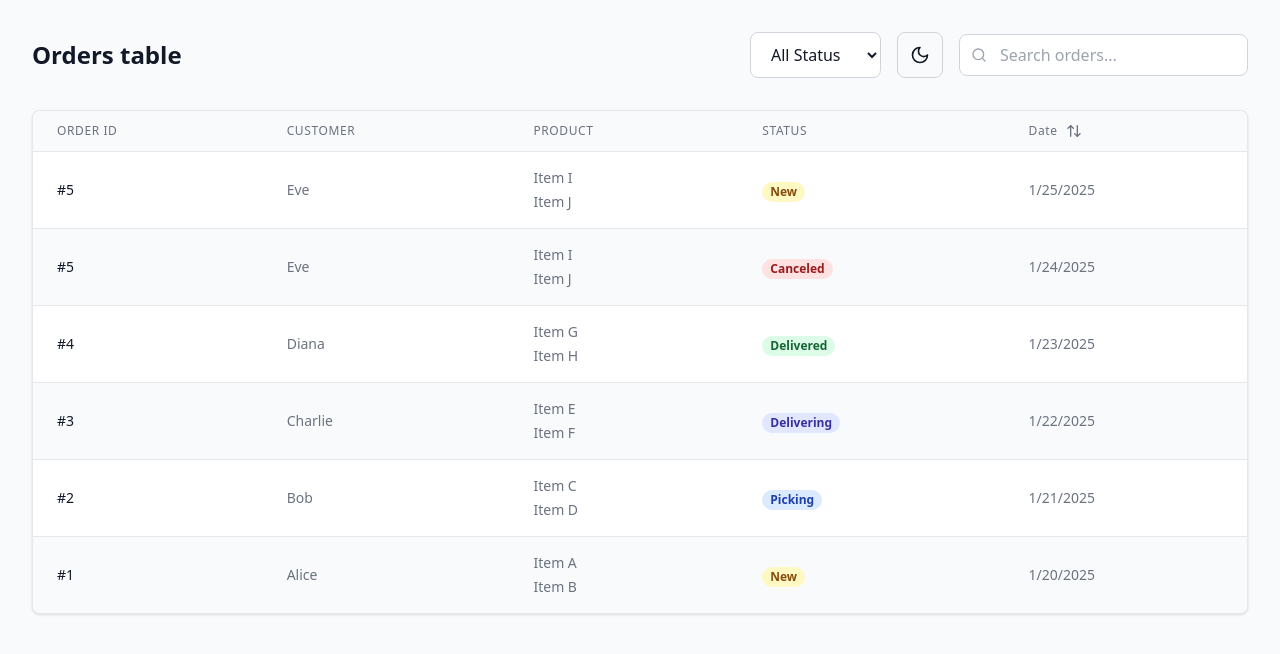
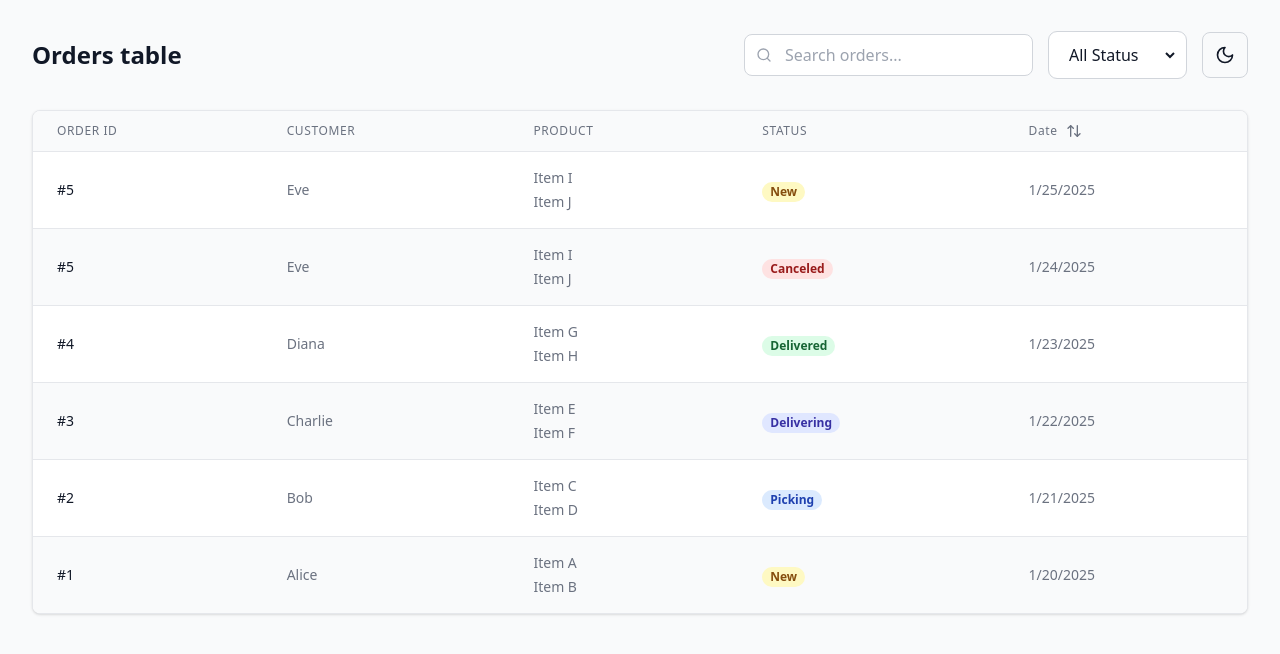
Before and after one commit to dev-mkr/rabbit-task, a React (Vite) app: page / in a window 1280 px wide. Shown: the top 654 px of the page. Built offline with nearby package versions, Linux system fonts and the light colour scheme.

Commit message:
style: fix table  header

```diff
--- a/src/pages/OrdersTable/OrdersTable.tsx
+++ b/src/pages/OrdersTable/OrdersTable.tsx
@@ -103,13 +103,12 @@ export const OrdersTable = () => {
               Orders table
             </h1>
 
-            <div className="flex flex-col gap-4 sm:flex-row sm:items-center">
-              <div className="flex w-full gap-4">
+            <div className="flex flex-col gap-4 sm:flex-row-reverse sm:items-center">
+              <div className="flex justify-end gap-4">
                 <StatusFilter
                   statusFilter={statusFilter}
                   onStatusFilterChange={setStatusFilter}
                 />
-
                 <ToggleThemeButton />
               </div>
               <SearchBar
--- a/src/pages/OrdersTable/components/SearchBar.tsx
+++ b/src/pages/OrdersTable/components/SearchBar.tsx
@@ -14,7 +14,7 @@ export const SearchBar = ({ searchTerm, onSearchChange }: SearchBarProps) => {
         placeholder="Search orders..."
         value={searchTerm}
         onChange={(e) => onSearchChange(e.target.value)}
-        className="rounded-lg border border-gray-300 bg-white py-2 pl-10 pr-4 text-gray-900 focus:outline-none focus:ring-2 focus:ring-blue-500 dark:border-gray-600 dark:bg-gray-800 dark:text-white"
+        className="w-full rounded-lg border border-gray-300 bg-white py-2 pl-10 pr-4 text-gray-900 focus:outline-none focus:ring-2 focus:ring-blue-500 dark:border-gray-600 dark:bg-gray-800 dark:text-white"
       />
     </div>
   );
--- a/src/pages/OrdersTable/components/StatusFilter.tsx
+++ b/src/pages/OrdersTable/components/StatusFilter.tsx
@@ -1,3 +1,4 @@
+import { Search } from "lucide-react";
 import { OrderStatus } from "../ordersTable.type";
 
 interface StatusFilterProps {
@@ -13,8 +14,9 @@ export const StatusFilter = ({
     <select
       value={statusFilter}
       onChange={(e) => onStatusFilterChange(e.target.value)}
-      className="rounded-lg border border-gray-300 bg-white px-4 py-2 text-gray-900 focus:outline-none focus:ring-2 focus:ring-blue-500 dark:border-gray-600 dark:bg-gray-800 dark:text-white"
+      className="rounded-lg border-r-8 border-transparent bg-white px-4 py-2 text-gray-900 outline outline-1 outline-gray-300 focus:outline-none focus:ring-2 focus:ring-blue-500 dark:bg-gray-800 dark:text-white dark:outline-gray-600"
     >
+      <Search className="absolute left-3 top-1/2 h-4 w-4 -translate-y-1/2 text-gray-400" />
       <option value="all">All Status</option>
       {Object.values(OrderStatus).map((status) => (
         <option key={status} value={status}>
```
